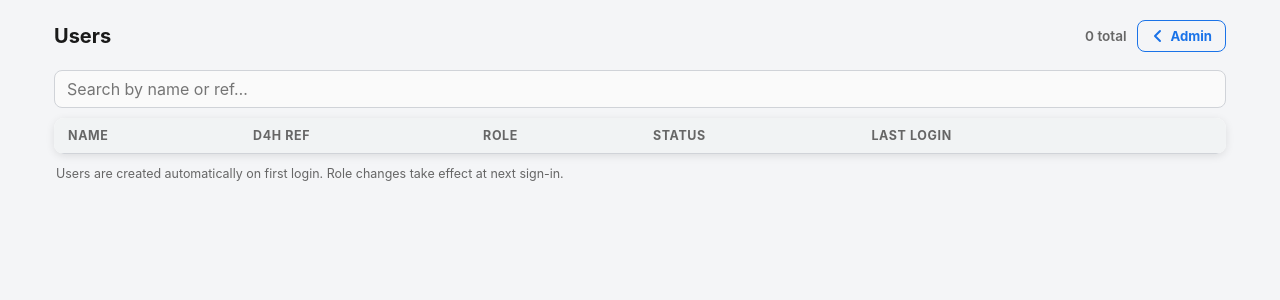
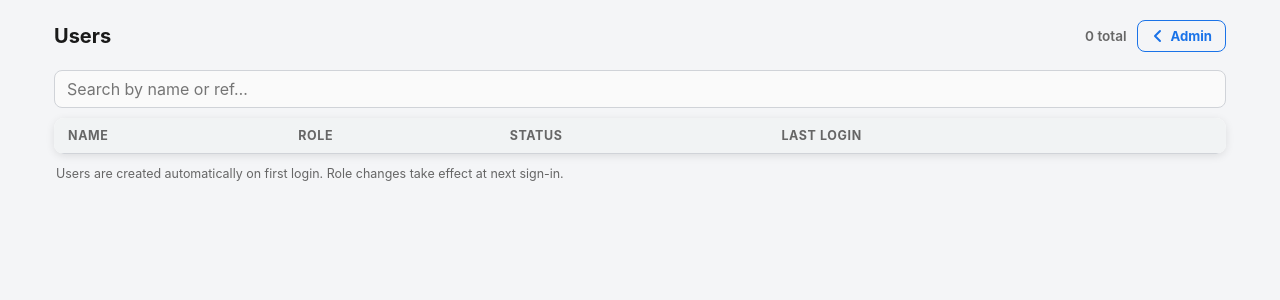
Before and after one commit to alexwhitlock/hours-log-2, a Flask app: page /admin/users in a window 1280 px wide. Shown: the part 89-389 px from the top of the page. Run offline with Flask 3, Linux system fonts and the light colour scheme; the visitor is signed in with stand-in values (Sample User, id 1); lists and menus that the app fills with data are empty.

Commit message:
Remove D4H ref column from users table
Co-Authored-By: Claude Sonnet 4.6 <noreply@anthropic.com>

```diff
--- a/templates/admin/users.html
+++ b/templates/admin/users.html
@@ -27,8 +27,7 @@
     <div class="record-card-top">
       <div>
         <div class="record-card-cat">{{ u.display_name }}</div>
-        <div class="record-card-meta" style="margin-top:2px">{{ u.ref or '—' }}{% if not u.google_sub %} · <span style="color:var(--muted);font-size:0.72rem">not logged in</span>{% endif %}</div>
-        <div style="font-size:0.75rem;color:var(--muted);margin-top:2px">Last login: {{ u.last_login_at.strftime('%b %d, %Y') if u.last_login_at else 'Never' }}</div>
+        <div class="record-card-meta" style="margin-top:2px">Last login: {{ u.last_login_at.strftime('%b %d, %Y') if u.last_login_at else 'Never' }}</div>
       </div>
       <div>{% if u.is_active %}<span class="badge badge-approved">Active</span>{% else %}<span class="badge badge-draft">Inactive</span>{% endif %}</div>
     </div>
@@ -52,13 +51,12 @@
 <div class="table-wrap desktop-only">
   <table id="users-table">
     <thead>
-      <tr><th data-col="0">Name</th><th data-col="1">D4H Ref</th><th data-col="2">Role</th><th data-col="3">Status</th><th data-col="4">Last Login</th><th></th></tr>
+      <tr><th data-col="0">Name</th><th data-col="1">Role</th><th data-col="2">Status</th><th data-col="3">Last Login</th><th></th></tr>
     </thead>
     <tbody id="users-body">
       {% for u in users %}
       <tr data-search="{{ u.display_name|lower }} {{ (u.ref or '')|lower }}" {% if not u.is_active %}style="opacity:.5"{% endif %}>
         <td style="font-weight:600">{{ u.display_name }}</td>
-        <td style="font-size:0.85rem;font-family:monospace">{{ u.ref or '—' }}{% if not u.google_sub %} <span style="color:var(--muted);font-family:sans-serif;font-size:0.75rem">· not logged in</span>{% endif %}</td>
         <td>
           <form method="POST" action="/admin/users/{{ u.id }}/role" style="display:inline">
             <select name="role" onchange="this.form.submit()" style="width:auto;padding:6px 28px 6px 8px;font-size:0.85rem;border-radius:6px">
```
